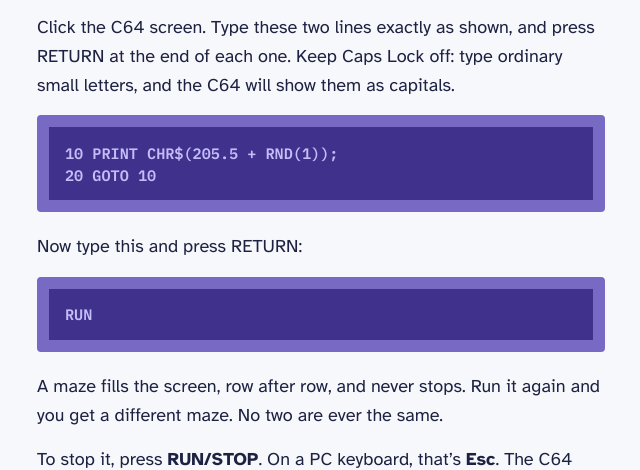
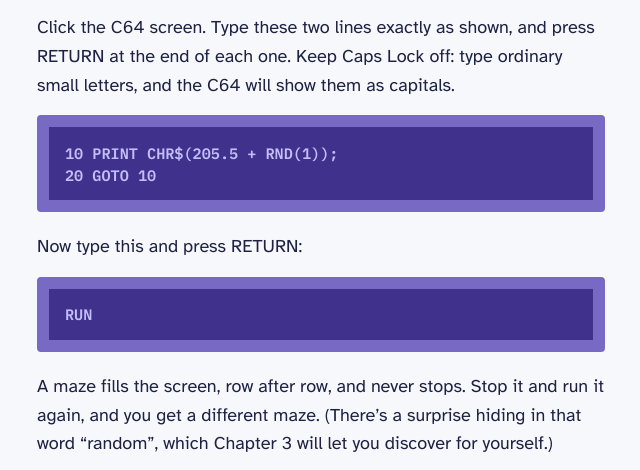
Before and after one commit to erroneus0-ops/thinking-in-c64-basic, a plain HTML site: page docs/index.html in a window 1280 px wide. Shown: the part 335-805 px from the top of the page, without its empty margins (319-959 px from the left). Drawn offline with Linux system fonts and the light colour scheme.

Commit message:
Secrets catalog (43 entries, tested where possible); opener no longer claims mazes never repeat

```diff
--- a/docs/index.html
+++ b/docs/index.html
@@ -165,8 +165,10 @@ small letters, and the C64 will show them as capitals.</p>
 20 GOTO 10</code></pre>
 <p>Now type this and press RETURN:</p>
 <pre><code>RUN</code></pre>
-<p>A maze fills the screen, row after row, and never stops. Run it again
-and you get a different maze. No two are ever the same.</p>
+<p>A maze fills the screen, row after row, and never stops. Stop it and
+run it again, and you get a different maze. (There’s a surprise hiding
+in that word “random”, which Chapter 3 will let you discover for
+yourself.)</p>
 <p>To stop it, press <strong>RUN/STOP</strong>. On a PC keyboard, that’s
 <strong>Esc</strong>. The C64 answers <code>BREAK IN 10</code> (or
 <code>20</code>) and <code>READY.</code></p>
```
Also changed, not shown: 4 other files.
